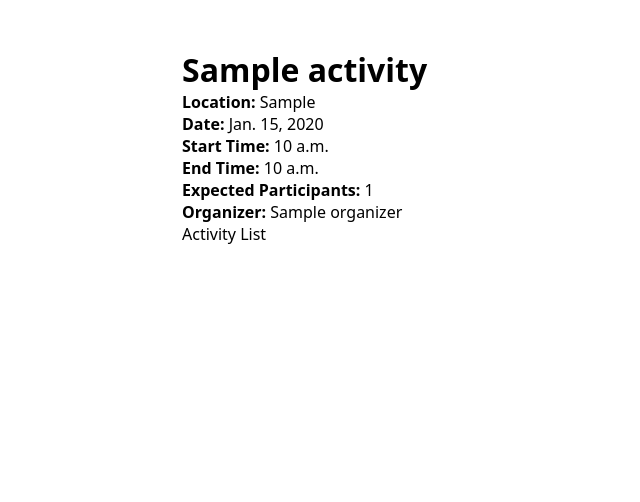
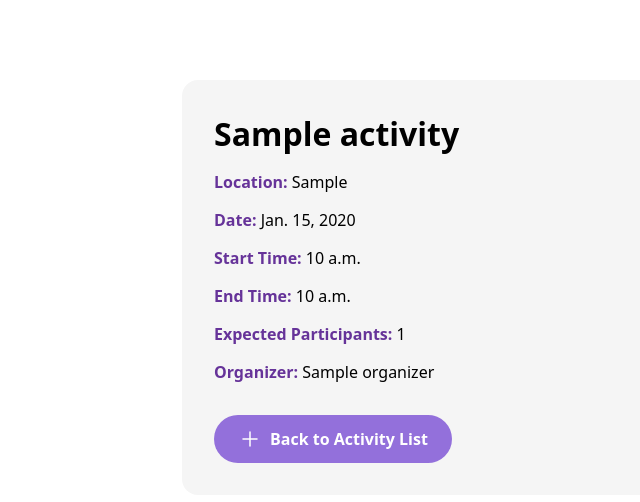
Before and after one commit to saxypingu/csci41-finalproject, a Django app: page /bookings/activity/1/ in a window 1280 px wide. Shown: the part 119-621 px from the top of the page, without its empty margins (74-714 px from the left). Run offline with Django 5.2, Linux system fonts and the light colour scheme; tables that the repository leaves empty hold one stand-in row (values such as "Sample post").

Commit message:
made activity detail view

```diff
--- a/bookings/templates/bookings/activity/activity_detail.html
+++ b/bookings/templates/bookings/activity/activity_detail.html
@@ -1,23 +1,39 @@
-{% extends "base.html" %} {% block content %} {% load static %}
+{% extends "base.html" %}
+{% block content %}
+{% load static %}
 
 <!DOCTYPE html>
 <html lang="en">
+
 <head>
     <meta charset="UTF-8" />
     <title>{{ activity.name }}</title>
+    <link rel="stylesheet" type="text/css" href="{% static 'css/activity.css' %}">
 </head>
 
 <body>
-		<h1>{{ activity.name }}</h1>
+    <div class="activity-detail">
+        <h1 class="activity-detail-header">{{ activity.name }}</h1>
+        <div class="activity-detail-info">
             <p><strong>Location:</strong> {{ activity.location }}</p>
             <p><strong>Date:</strong> {{ activity.date }}</p>
             <p><strong>Start Time:</strong> {{ activity.start_time }}</p>
             <p><strong>End Time:</strong> {{ activity.end_time }}</p>
             <p><strong>Expected Participants:</strong> {{ activity.expected_participants }}</p>
             <p><strong>Organizer:</strong> {{ activity.organizer.name }}</p>
+        </div>
 
-		<a href="{% url 'activity_list' %}">Activity List</a>
+        <div class="activity-btn-container">
+            <a href="{% url 'activity_list' %}" class="btn-with-icon">
+                <svg xmlns="http://www.w3.org/2000/svg" width="1.5rem" height="1.5rem" fill="none" stroke="currentColor" viewBox="0 0 24 24" stroke-width="2">
+                    <path stroke-linecap="round" stroke-linejoin="round" d="M12 5v14m7-7H5"></path>
+                </svg>
+                Back to Activity List
+            </a>
+        </div>
+    </div>
 </body>
+
 </html>
 
 {% endblock %}
--- a/bookings/templates/bookings/organizer/organizer_list.html
+++ b/bookings/templates/bookings/organizer/organizer_list.html
@@ -1,3 +1,6 @@
+{% extends "base.html" %} {% block content %} {% load static %}
+
+
 <!DOCTYPE html>
 <html lang="en">
 	<head>
@@ -28,3 +31,5 @@
 		<a href="{% url 'organizer_create' %}">Create Organizer</a>
 	</body>
 </html>
+
+{% endblock %}
--- a/static/css/activity.css
+++ b/static/css/activity.css
@@ -84,6 +84,67 @@ button:hover {
 	color: mediumpurple;
 }
 
+/* Styles for activity detail page */
+
+/* General Activity Detail Styles */
+.activity-detail {
+    background-color: whitesmoke;
+    padding: 2rem;
+    border-radius: 1rem;
+    margin-top: 2rem;
+    margin-bottom: 2rem;
+}
+
+.activity-detail-header {
+    font-size: 2rem;
+    font-weight: bold;
+    margin-bottom: 1rem;
+}
+
+.activity-detail-info {
+    font-size: 1rem;
+    margin-bottom: 2rem;
+}
+
+.activity-detail-info p {
+    margin-bottom: 1rem;
+}
+
+.activity-detail-info strong {
+    color: rebeccapurple;
+}
+
+/* Button Styles */
+.activity-btn-container {
+    display: flex;
+    justify-content: flex-start;
+    gap: 1rem;
+}
+
+.activity-btn-container .btn-with-icon {
+    display: flex;
+    align-items: center;
+    background-color: mediumpurple;
+    color: white;
+    font-weight: bold;
+    padding: 0.75rem 1.5rem;
+    border-radius: 100rem;
+    text-decoration: none;
+    cursor: pointer;
+    transition: background-color 0.3s;
+}
+
+.activity-btn-container .btn-with-icon:hover {
+    background-color: rebeccapurple;
+}
+
+.activity-btn-container .btn-with-icon svg {
+    margin-right: 8px;
+    width: 1.5rem;
+    stroke-width: 1.5px;
+}
+
+
 .activity-form form {
 	background-color: whitesmoke;
 	padding: 1rem;
```
Lines whose indentation alone changed are shown as unchanged.
